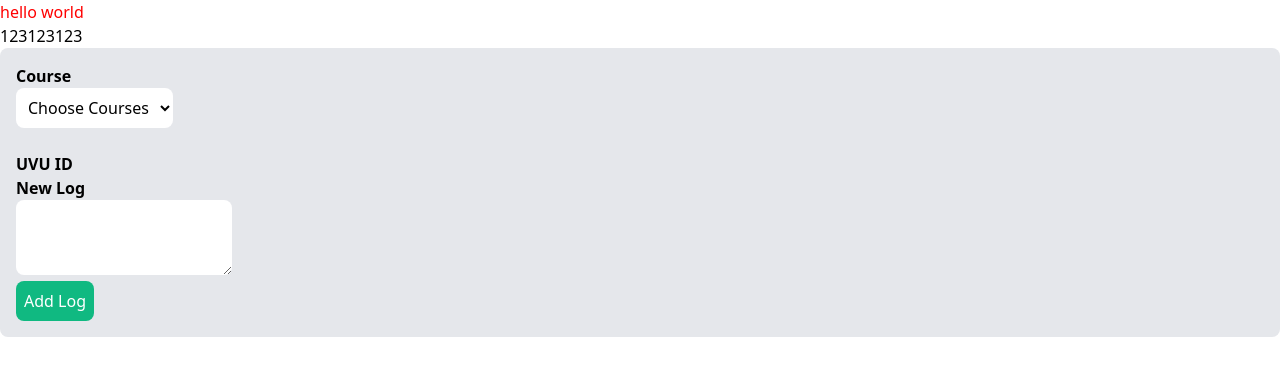
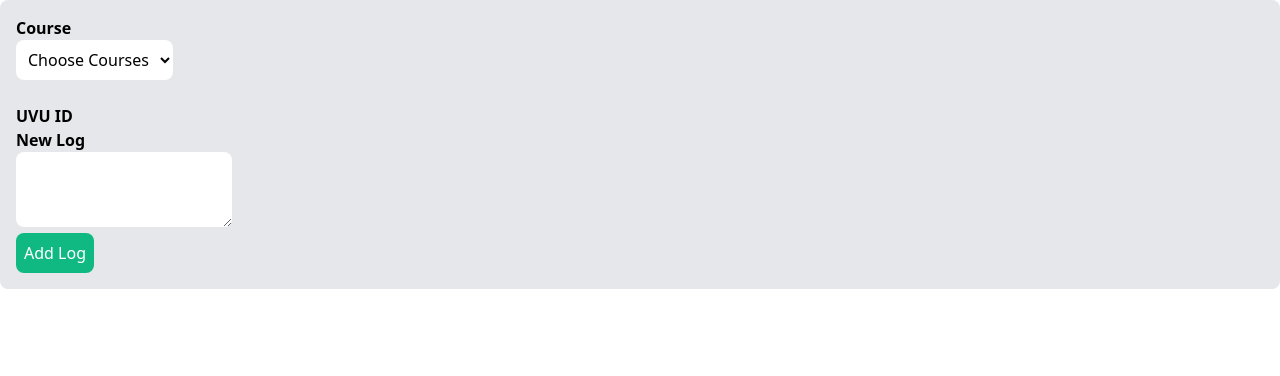
Before and after one commit to hyperL123/json-server-yto1wy, a website: page public/index.html in a window 1280 px wide. Drawn offline with nearby package versions, Linux system fonts and the light colour scheme; no server answers.

Commit message:
1 file modified

```diff
--- a/public/index.html
+++ b/public/index.html
@@ -16,8 +16,6 @@
     />
   </head>
   <body>
-    <h1>hello world</h1>
-    <p id="ll">123123123</p>
     <form class="bg-gray-200 rounded-lg p-4">
       <label class="font-bold" for="uvuId">Course </label><br />
       <select
```
